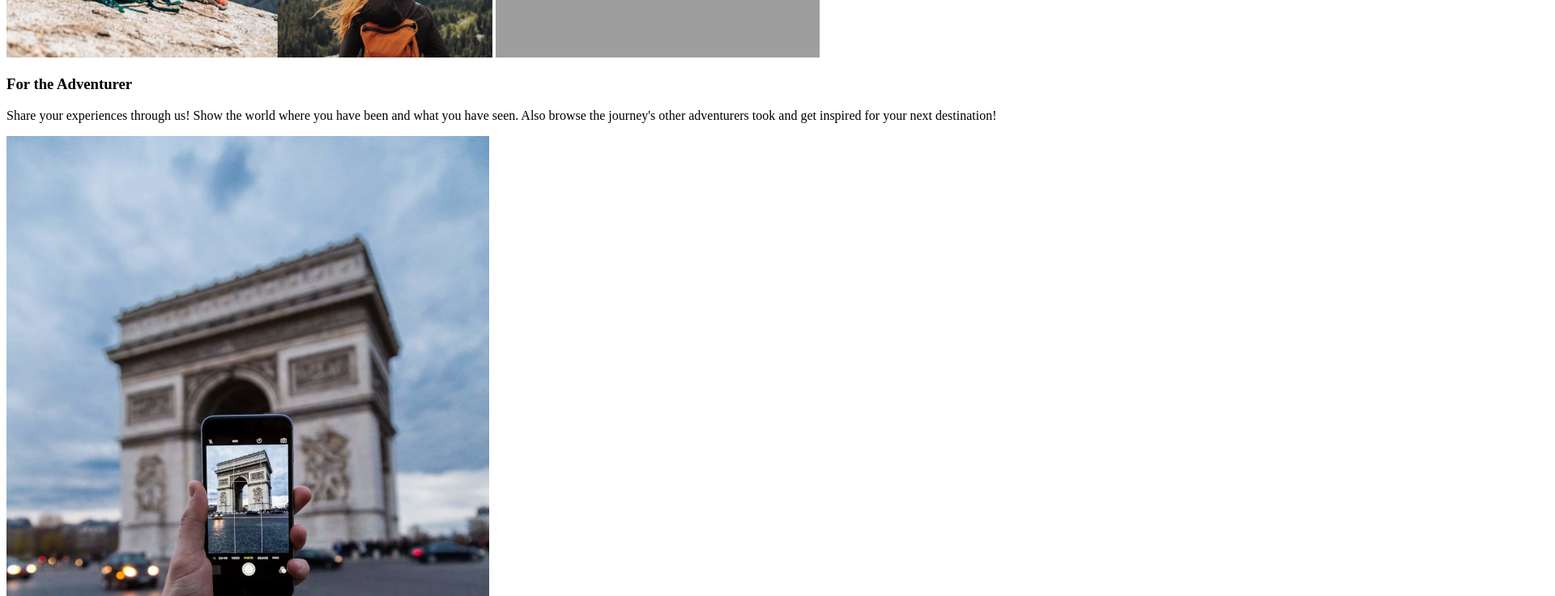
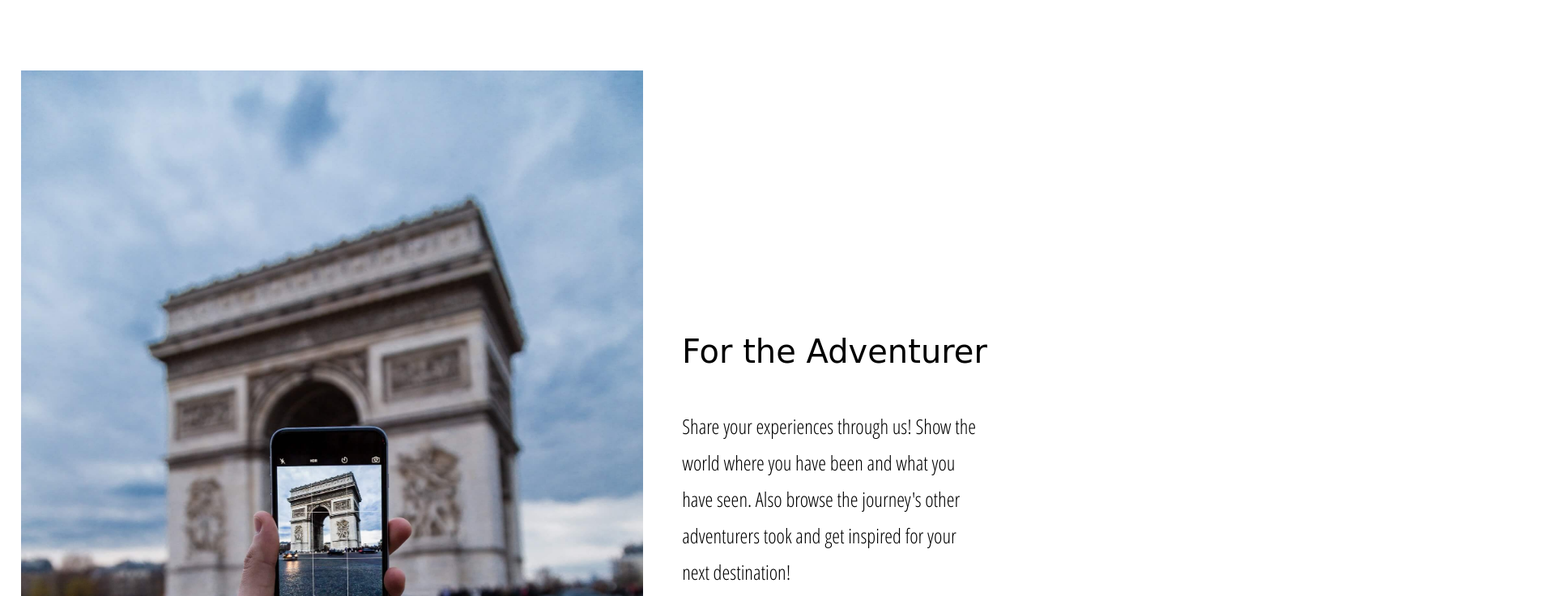
Before and after one commit to bw-expat-journal-1/marketing-page, a plain HTML site: page about.html in a window 1280 px wide. Shown: the part 668-1404 px from the top of the page at 81% size, 1920 px wide, since content can reach past the window. Drawn offline with Linux system fonts and the light colour scheme; the site is published under a folder, as on GitHub Pages, so addresses that start at the root find nothing; a web font is replaced by a local one.

Commit message:
test again

```diff
--- a/about.html
+++ b/about.html
@@ -5,7 +5,7 @@
     <meta charset="UTF-8">
     <title>Expat Journal</title>
     <meta name="viewport" content="width=device-width, initial-scale=1.0">
-    <link rel="stylesheet" href="/CSS/index.css">
+    <link rel="stylesheet" href="CSS/index.css">
     <link rel="images" href=images/>
 </head>
 <body>
--- a/index.html
+++ b/index.html
@@ -4,7 +4,7 @@
     <meta charset="UTF-8">
     <title>Expat Journal</title>
     <meta name="viewport" content="width=device-width, initial-scale=1.0">
-    <link rel="stylesheet" href="/CSS/index.css">
+    <link rel="stylesheet" href="CSS/index.css">
     <link rel="images" href=images/>
 </head>
 <body>
```
